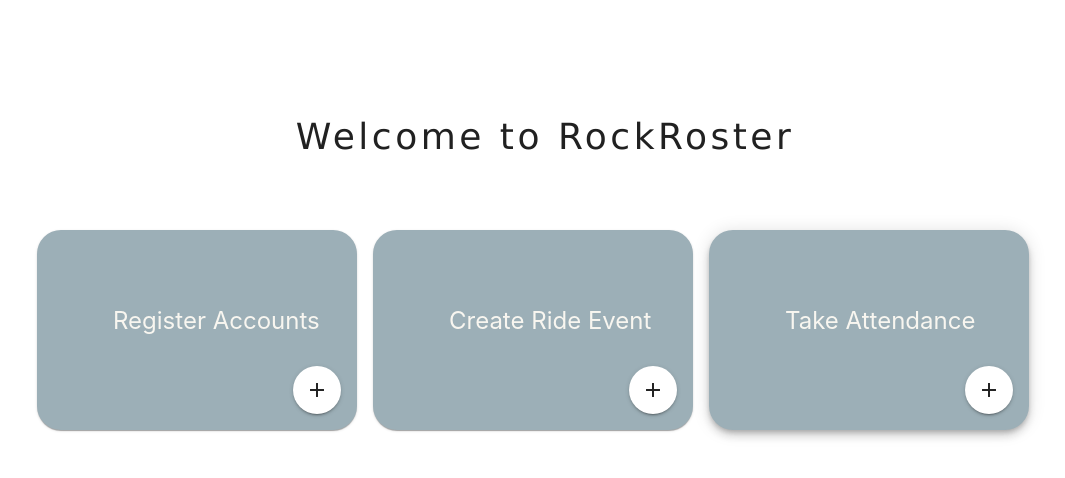
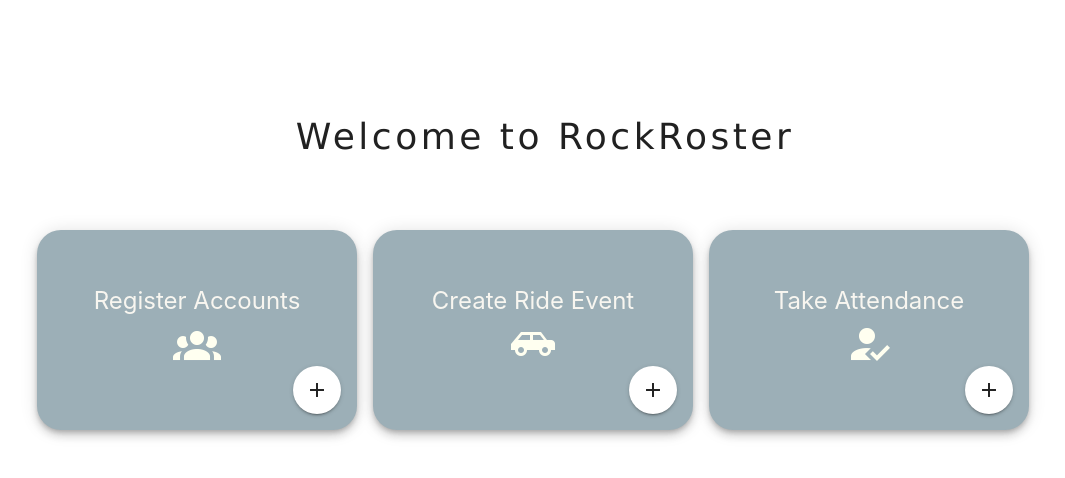
Before and after one commit to angelaleone/climbing-club-webapp, a Vue app: page /home in a window 1280 px wide. Shown: the top 478 px of the page, without its empty margins (95-1160 px from the left). Built offline with nearby package versions, Linux system fonts and the light colour scheme.

Commit message:
styling changes

```diff
--- a/src/views/HomeView.vue
+++ b/src/views/HomeView.vue
@@ -34,12 +34,15 @@ export default defineComponent({
     </v-row>
     <v-row class="home-row">
       <div class="card-container">
-        <v-card class="card">
+        <v-card class="card elevation-6">
           <v-col>
             <div class="card-title">
-              <!-- <v-icon large class="card-icon">mdi-account</v-icon> -->
               <span>Register Accounts</span>
             </div>
+            <div class="card-icon">
+              <v-icon large>mdi-account-group</v-icon>
+            </div>
+
             <v-row>
               <div class="add-btn">
                 <v-btn icon="mdi-plus" @click="register()"></v-btn>
@@ -49,10 +52,13 @@ export default defineComponent({
         </v-card>
       </div>
       <div class="card-container">
-        <v-card class="card">
+        <v-card class="card elevation-6">
           <v-col>
             <div class="card-title">
               <span>Create Ride Event</span>
+            </div>
+            <div class="card-icon">
+              <v-icon large>mdi-car-hatchback</v-icon>
             </div>
             <v-row>
               <div class="add-btn">
@@ -67,6 +73,9 @@ export default defineComponent({
           <v-col>
             <div class="card-title">
               <span>Take Attendance</span>
+            </div>
+            <div class="card-icon">
+              <v-icon large>mdi-account-check</v-icon>
             </div>
             <v-row>
               <div class="add-btn">
@@ -96,6 +105,7 @@ export default defineComponent({
 .card-container {
   display: flex;
   justify-content: center;
+  flex-direction: row;
 }
 .card {
   width: 40vh;
@@ -105,19 +115,23 @@ export default defineComponent({
   display: flex;
   flex-direction: column;
   align-items: center;
+  /* Distributes items vertically */
+}
+
+.card-title {
+  margin-top: 5vh;
+  font-size: 1.5rem; /* Adjust font size for text */
+  color: #f8f6f0;
+  text-align: center; /* Center-align text */
+}
+
+.card-icon {
+  color: #fffff0;
+  font-size: 2rem; /* Make the icon larger */
+  display: flex;
   justify-content: center;
-}
-.card-title {
-  margin: auto;
-  padding-top: 7.5vh;
-  padding-left: 7vh;
-  margin-left: 1vh;
-  font-size: x-large;
-  justify-self: center;
-  color: #f8f6f0;
-}
-.card-icon {
-  color: #e6b89c;
+  align-items: center;
+  /* Add spacing above the icon */
 }
 .add-btn {
   position: absolute;
```
